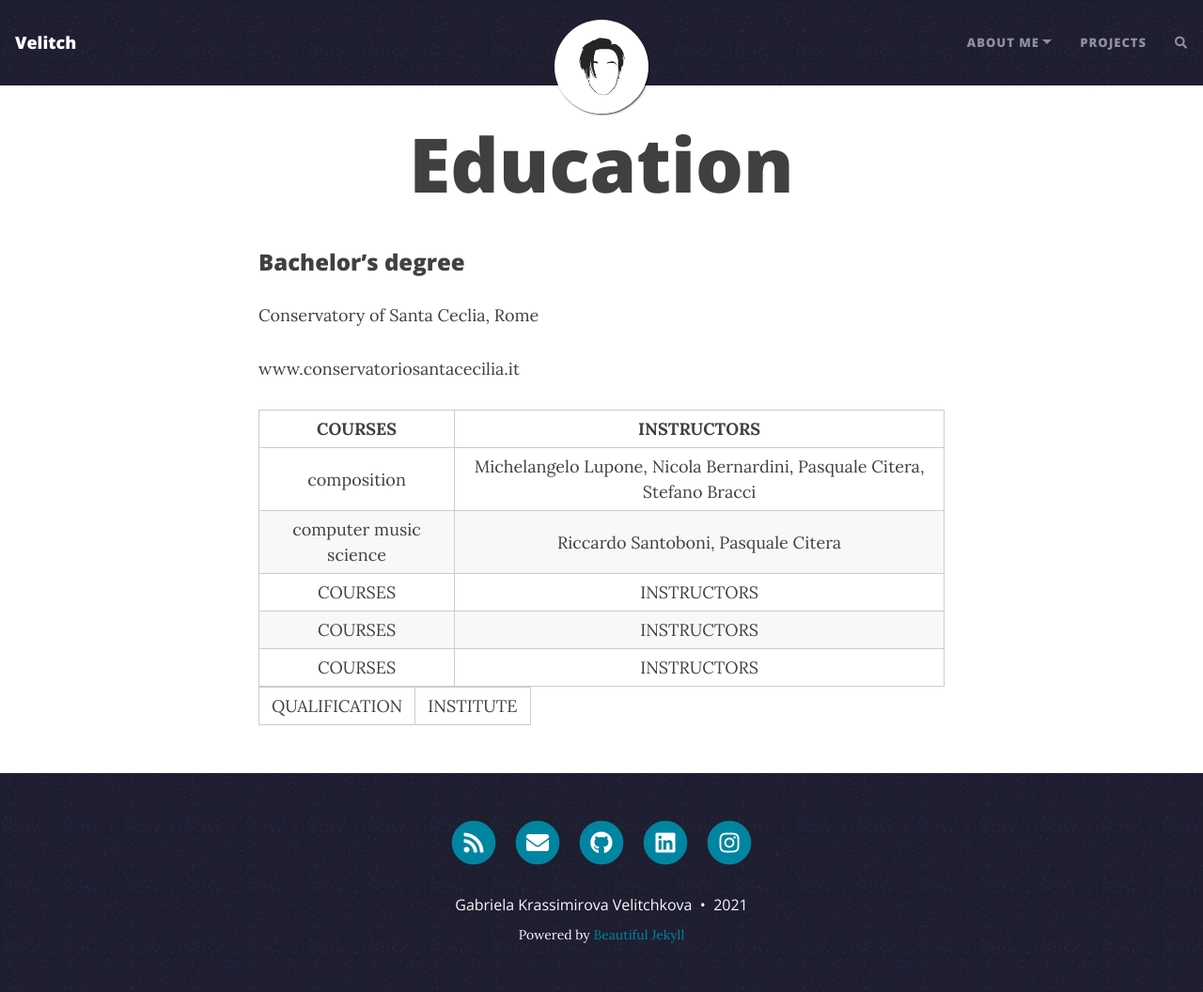
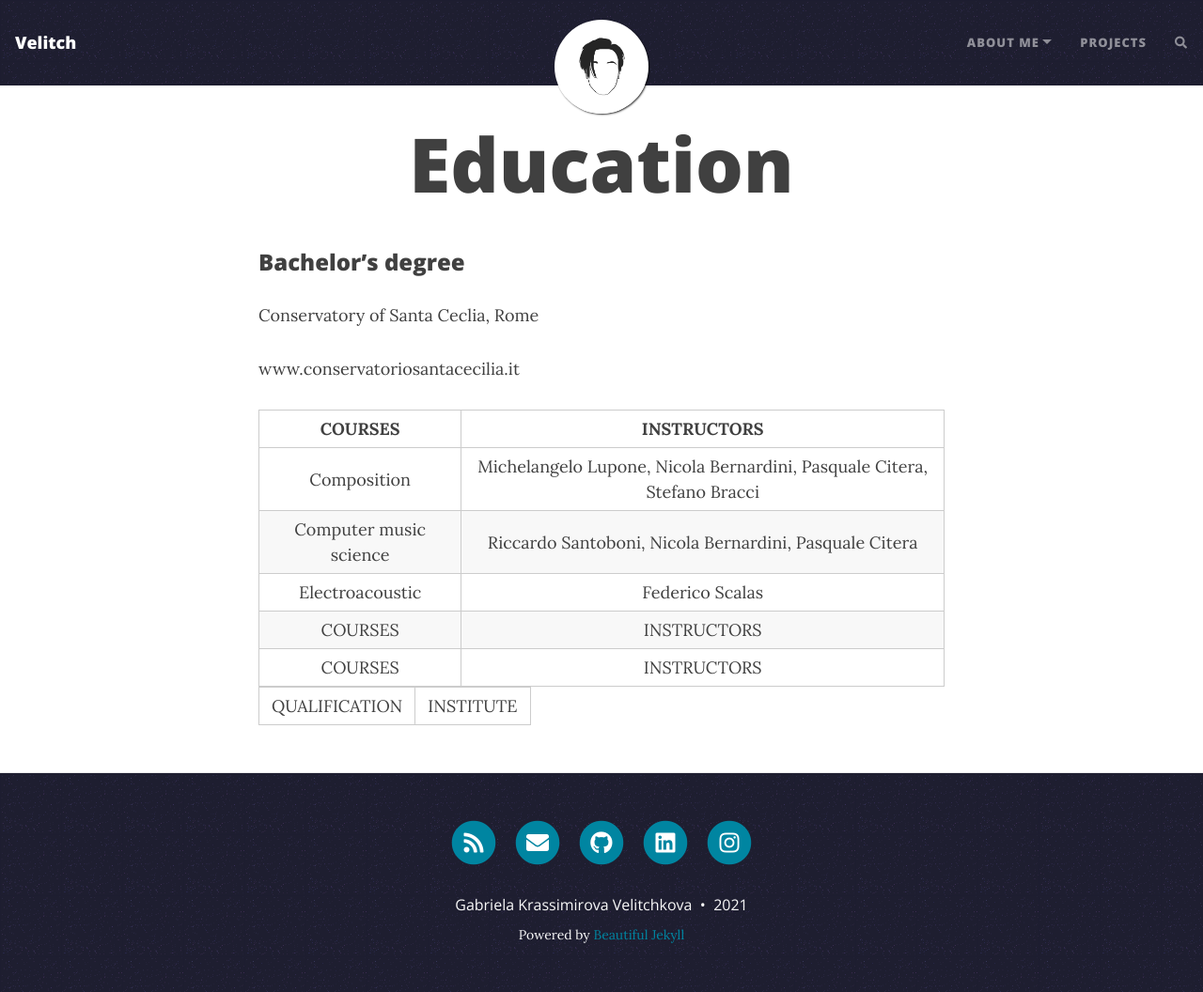
Before and after one commit to Velitch/velitch, a Jekyll site: the page built from pages/Education.md, in a window 1280 px wide and 1056 px high. Shown: the whole window at 94% size. Built offline with Jekyll 4.4.1, drawn with Linux system fonts in a browser that asks for light colours; nearby versions of some CDN libraries; comment, search, counter and statistics services are not loaded.

Commit message:
Update Education.md

```diff
--- a/pages/Education.md
+++ b/pages/Education.md
@@ -13,9 +13,9 @@ Conservatory of Santa Ceclia, Rome
 
 |COURSES|INSTRUCTORS|
 |:---:|:---:|
-|composition|Michelangelo Lupone, Nicola Bernardini, Pasquale Citera, Stefano Bracci|
-|computer music science|Riccardo Santoboni, Pasquale Citera|
-|COURSES|INSTRUCTORS|
+|Composition|Michelangelo Lupone, Nicola Bernardini, Pasquale Citera, Stefano Bracci|
+|Computer music science|Riccardo Santoboni, Nicola Bernardini, Pasquale Citera|
+|Electroacoustic|Federico Scalas|
 |COURSES|INSTRUCTORS|
 |COURSES|INSTRUCTORS|
 
```
